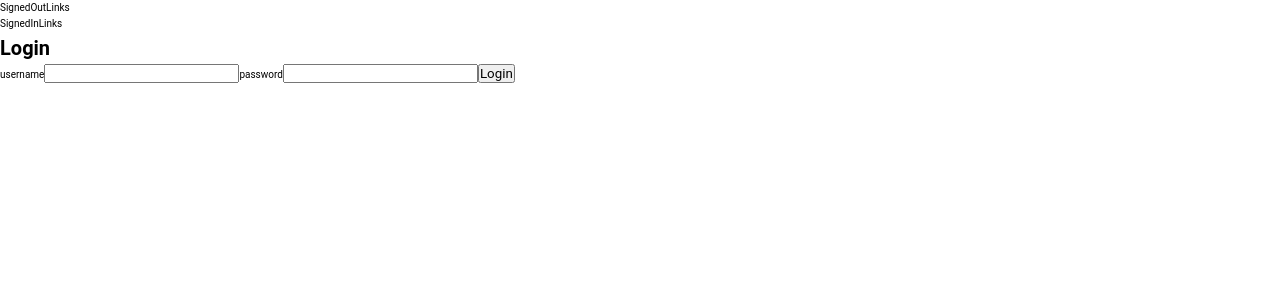
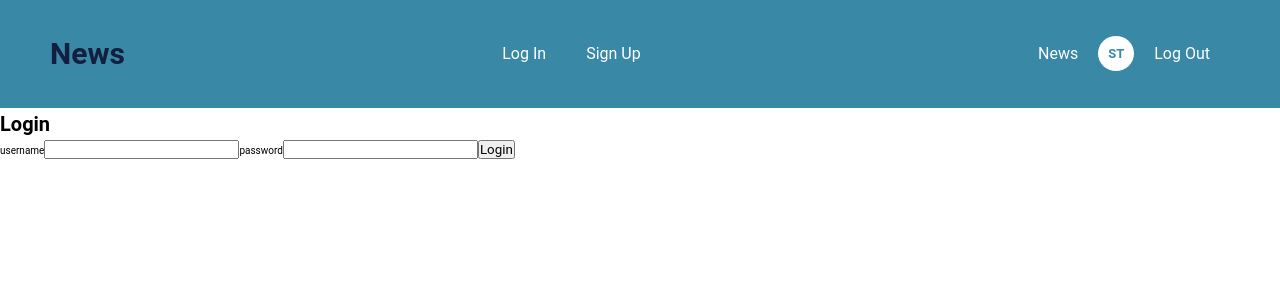
Before and after one commit to ShaqeTarverdyan/Full-Stack-CRUD-, a React (Create React App) app in the folder client/: page /logIn in a window 1280 px wide. Shown: the top 300 px of the page. Built offline with nearby package versions, Linux system fonts and the light colour scheme.

Commit message:
style layout

```diff
--- a/client/src/components/layout/Navbar.js
+++ b/client/src/components/layout/Navbar.js
@@ -1,13 +1,36 @@
 import React from 'react';
+import { Link } from 'react-router-dom';
+import styled from 'styled-components';
+
 import SignedOutLinks from './SignedOutLinks';
 import SignedInLinks from './SignedInLinks';
 
+const Nav = styled.nav`
+    width: 100%;
+    padding: 3rem 5rem;
+    background: var(--color-mainLight)
+`;
+const Container = styled.div`
+    display: flex;
+    justify-content: space-between;
+
+`;
+const LogoWraper = styled(Link)`
+    font-size: 3rem;
+    font-weight: bold;
+    color: var(--color-mainDark)
+
+`;
+
 const Navbar = () => {
     return(
-        <div>
-            <SignedOutLinks/>
-            <SignedInLinks/>
-        </div>
+        <Nav>
+            <Container>
+                <LogoWraper to="/">News</LogoWraper>
+                <SignedOutLinks/>
+                <SignedInLinks/>
+            </Container>
+        </Nav>
     )
 }
 
--- a/client/src/components/layout/SignedInLinks.js
+++ b/client/src/components/layout/SignedInLinks.js
@@ -1,8 +1,44 @@
 import React from 'react';
+import styled from 'styled-components';
+import { NavLink } from 'react-router-dom';
+
+
+export const UL = styled.ul`
+    display: flex;
+    text-decoration: none;
+    list-style-type: none;
+    align-items: center;
+`;
+
+export const LI = styled.li``;
+
+export const StyledNavLink = styled(NavLink)`
+    color: white;
+    font-size: initial;
+    margin: 0 2rem;
+    &.active {
+        padding: 1rem 0;
+    }
+`;
+
+const Initials = styled(NavLink)`
+	width: 50px;
+	height: 50px;
+	border-radius: 50%;
+	background-color: white;
+	color: var(--color-mainLight);
+	padding: 1rem;
+    font-weight: bolder;
+    font-size: 1.3rem;
+`;
 
 const SignedInLinks = () => {
     return(
-        <div>SignedInLinks</div>
+        <UL>
+            <LI><StyledNavLink to="/news">News</StyledNavLink></LI>
+            <LI><Initials to="/adminDetails">ST</Initials></LI>
+            <LI><StyledNavLink to="/">Log Out</StyledNavLink></LI>
+        </UL>
     )
 }
 
--- a/client/src/components/layout/SignedOutLinks.js
+++ b/client/src/components/layout/SignedOutLinks.js
@@ -1,8 +1,12 @@
 import React from 'react';
+import { UL, LI, StyledNavLink } from './SignedInLinks';
 
 const SignedOutLinks = () => {
     return(
-        <div>SignedOutLinks</div>
+        <UL>
+            <LI><StyledNavLink to="/logIn">Log In</StyledNavLink></LI>
+            <LI><StyledNavLink to="/signUp">Sign Up</StyledNavLink></LI>
+        </UL>
     )
 }
 
```
